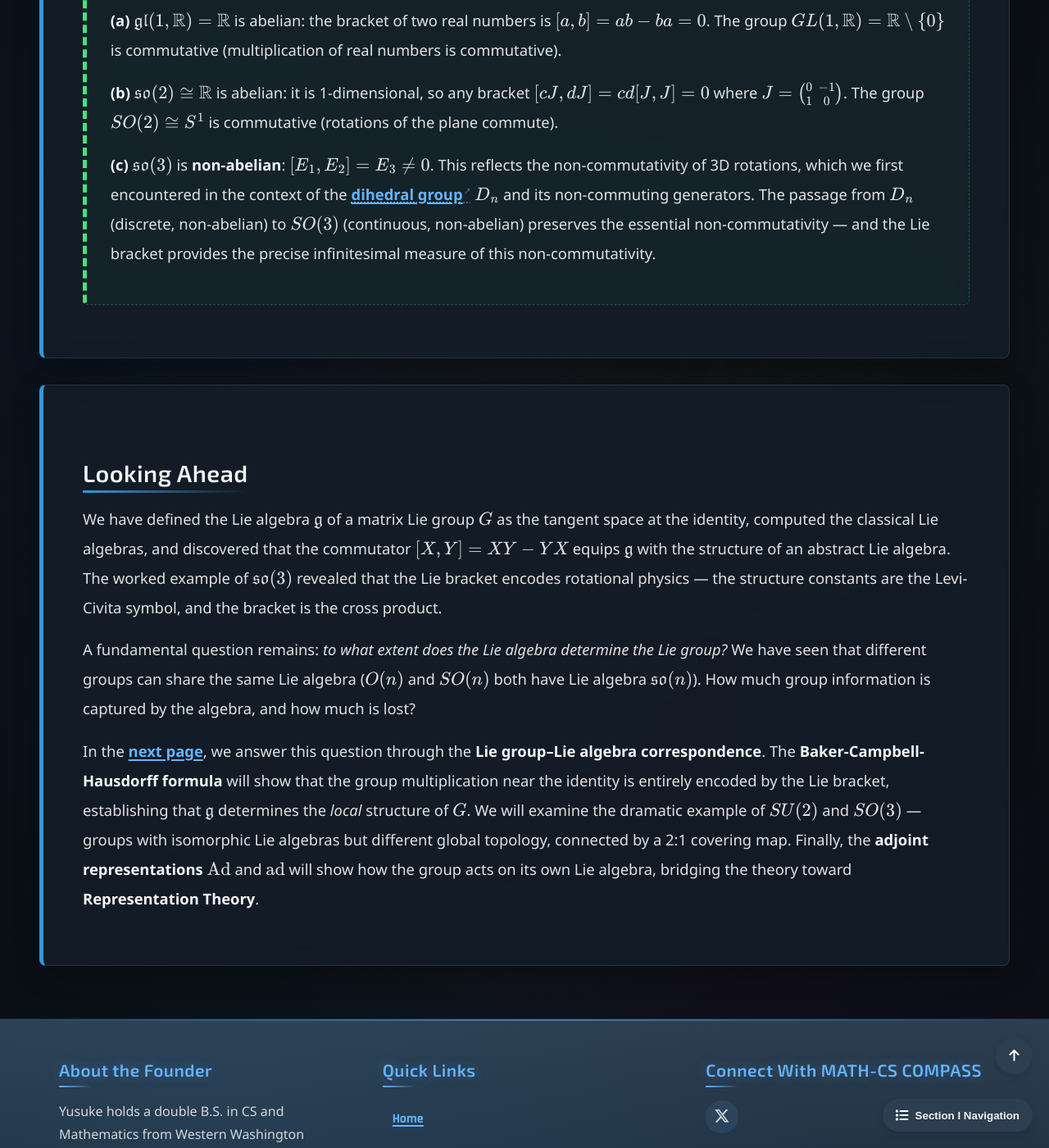
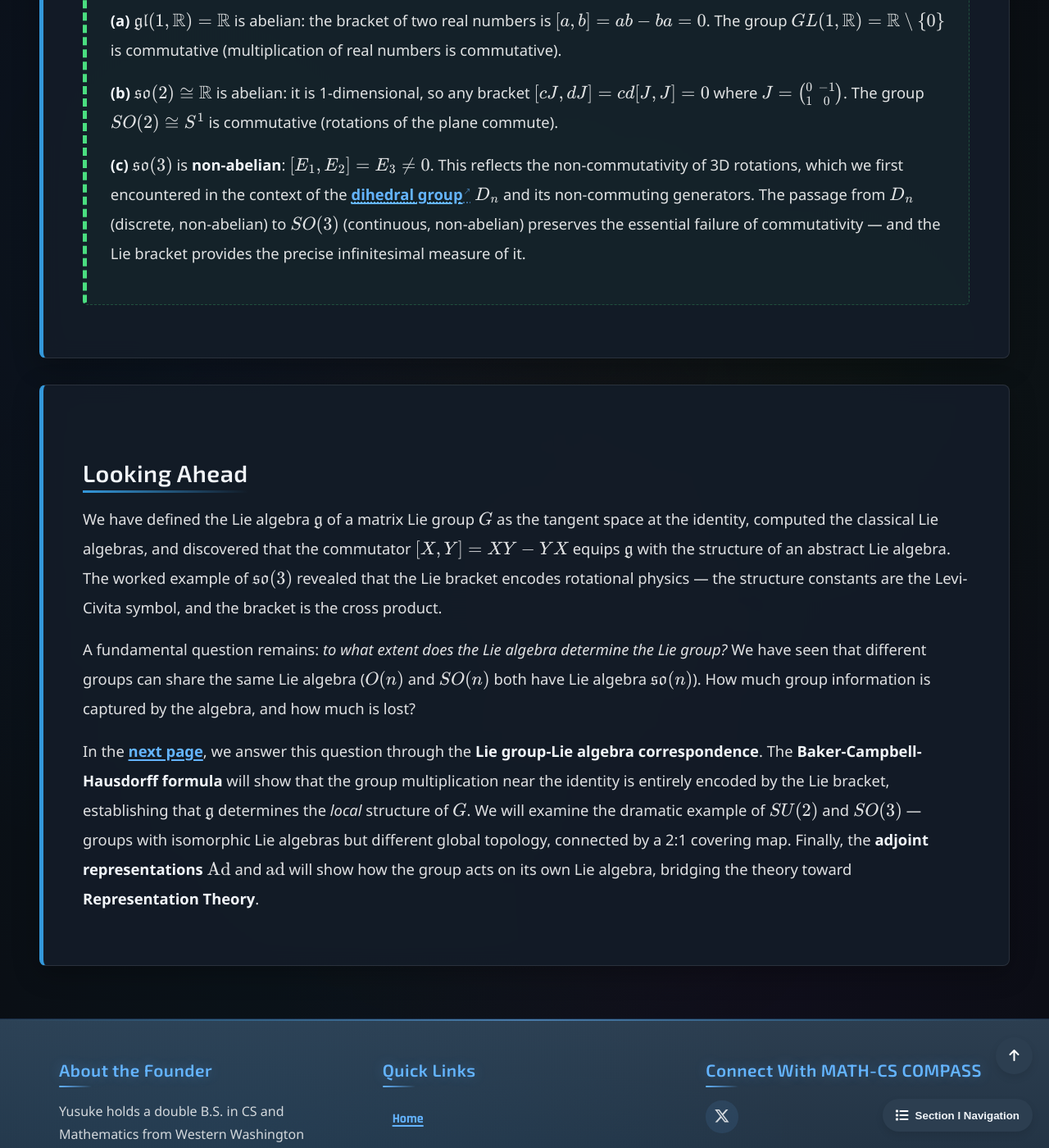
Before and after one commit to Yusukey01/yusukey01.github.io, a Jekyll site: the page built from Mathematics/Linear_algebra/lie_algebras.html, in a window 1280 px wide and 1400 px high, scrolled down 13992 px. Shown: the whole window at 82% size. Built offline with Jekyll 4.4.1, drawn with Linux system fonts in a browser that asks for light colours; some of the changed text lies outside the part shown.

Commit message:
refined details

```diff
--- a/Mathematics/Linear_algebra/lie_algebras.html
+++ b/Mathematics/Linear_algebra/lie_algebras.html
@@ -133,8 +133,7 @@ noindex: true
 
                 <p>
                     The proof of closure under addition illustrates a recurring theme: the closedness
-                    condition in the definition of a
-                    <a href="lie_groups.html#D-matrix_lie_group" class="ref-link"><strong>matrix Lie group</strong></a>
+                    condition in the definition of a <strong>matrix Lie group</strong>
                     is not merely a technical convenience — it is the condition that allows limits of group
                     elements to remain in the group, which in turn ensures that the Lie algebra is a
                     vector space.
@@ -758,8 +757,8 @@ noindex: true
                         <a href="dihedral_group.html#D-dihedral_group" class="ref-link"><strong>dihedral group</strong></a>
                         \(D_n\) and its non-commuting generators. The passage from \(D_n\) (discrete,
                         non-abelian) to \(SO(3)\) (continuous, non-abelian) preserves the essential
-                        non-commutativity — and the Lie bracket provides the precise infinitesimal
-                        measure of this non-commutativity.
+                        failure of commutativity — and the Lie bracket provides the precise infinitesimal
+                        measure of it.
                     </p>
                 </div>
             </section>
@@ -786,7 +785,7 @@ noindex: true
 
                 <p>
                     In the <a href="lie_correspondence.html"><strong>next page</strong></a>, we answer this
-                    question through the <strong>Lie group–Lie algebra correspondence</strong>. The
+                    question through the <strong>Lie group-Lie algebra correspondence</strong>. The
                     <strong>Baker-Campbell-Hausdorff formula</strong> will show that the group multiplication
                     near the identity is entirely encoded by the Lie bracket, establishing that
                     \(\mathfrak{g}\) determines the <em>local</em> structure of \(G\). We will examine the
```
Also changed, not shown: other parts of Mathematics/Linear_algebra/lie_algebras.html (+5 -5 lines).
